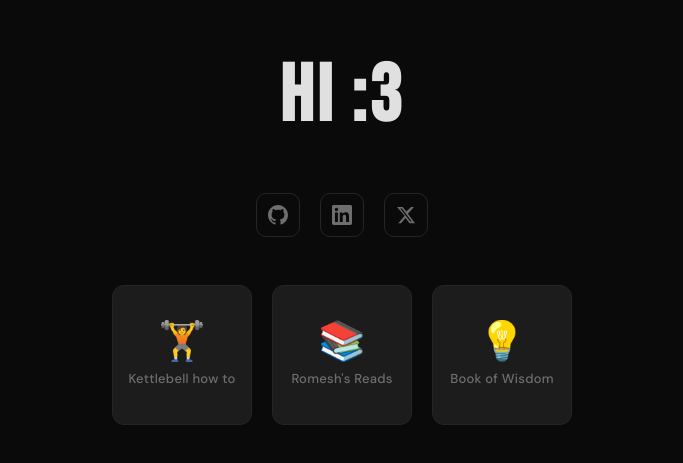
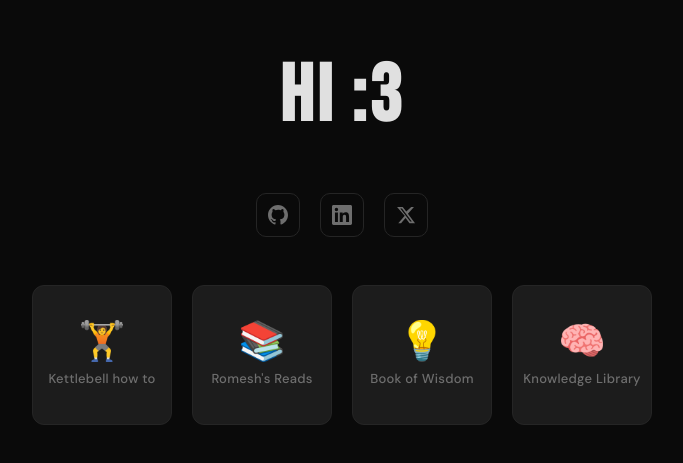
Before and after one commit to Romi110/Romi110.github.io, an Astro site: page / in a window 1280 px wide. Shown: the part 163-626 px from the top of the page, without its empty margins (298-981 px from the left). Built offline with nearby package versions, Linux system fonts and the light colour scheme; Astro itself is replaced by a stand-in of ours.

Commit message:
Update index.astro
new index

```diff
--- a/src/pages/index.astro
+++ b/src/pages/index.astro
@@ -141,5 +141,9 @@ import Base from '../layouts/Base.astro';
       <span class="btn-icon">💡</span>
       <span class="btn-label">Book of Wisdom</span>
     </a>
+    <a class="project-btn" href="https://romi110.github.io/romi-01/" title="Knowledge Library">
+      <span class="btn-icon">🧠</span>
+      <span class="btn-label">Knowledge Library</span>
+    </a>
   </div>
 </Base>
```
